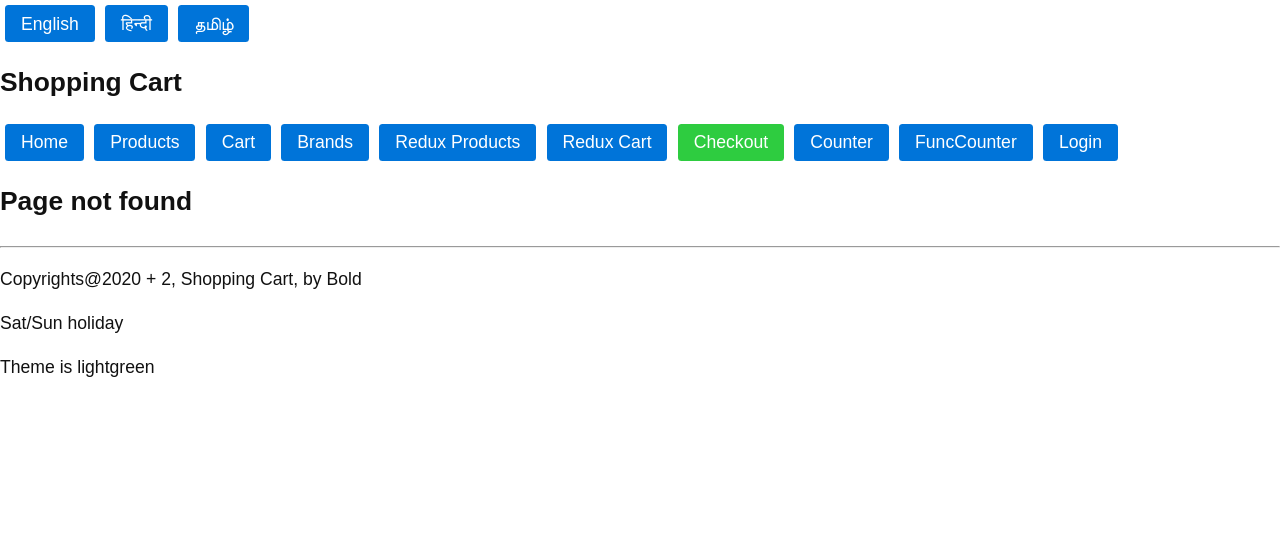
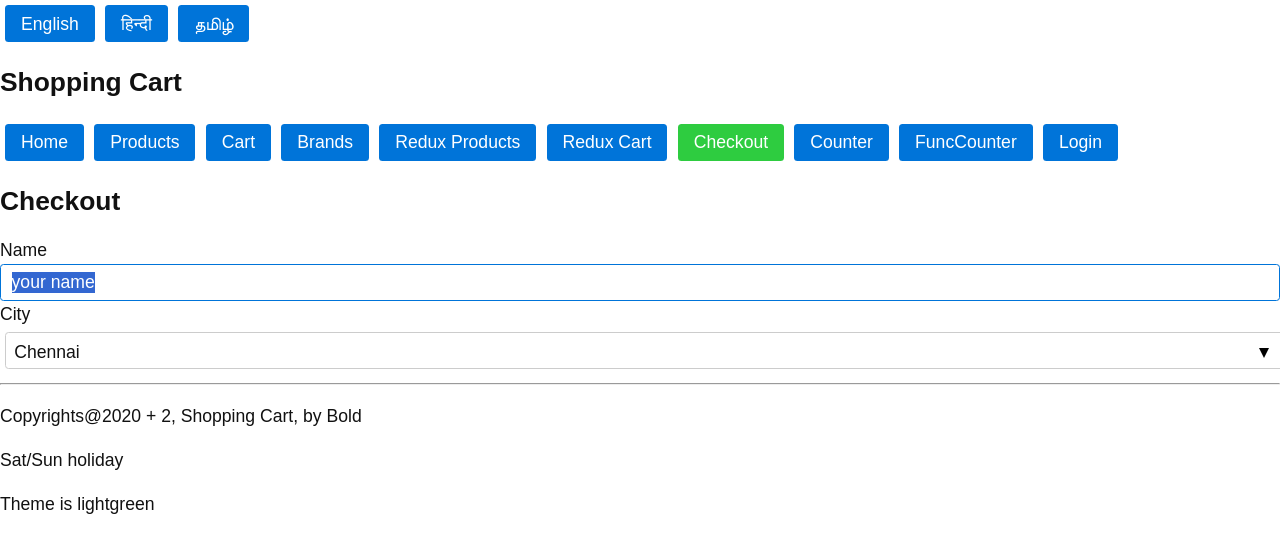
Before and after one commit to nodesense/bold-july-2022, a React (Create React App) app: page /checkout in a window 1280 px wide. Shown: the top 552 px of the page. Built offline with nearby package versions, Linux system fonts and the light colour scheme.

Commit message:
createRef, route, context

```diff
--- a/src/app/App.js
+++ b/src/app/App.js
@@ -11,6 +11,7 @@ import ProductList from './components/ProductList';
 import ThemeContext from './contexts/ThemeContext';
 import LangContext, { English, Hindi, Tamil } from './contexts/LangContext';
 import LangRoute from './components/LangRoute';
+import Checkout from './components/Checkout';
 
 
 // class component
@@ -87,6 +88,10 @@ class App extends React.Component {
                         <h2>Brands</h2>
                     </Route>
 
+                    <Route path="/checkout">
+                        <Checkout />
+                    </Route>
+
                     <Route path="/redux-cart">
                         <h2>Reduxt Cart</h2>
                     </Route>
--- a/src/app/components/Checkout.js
+++ b/src/app/components/Checkout.js
@@ -3,7 +3,7 @@
 // working with ref
 import React, {createRef} from 'react';
 
-//Ref - Reference, a reference to DOM Object, a wrapper object
+//Ref - Reference, a reference to Real DOM Object, a wrapper object
 // Ref shall be accessible from componentDidMount onwards
 // Ref is useful to work dom, input element, select element text or focus text
 // Work with chart control with direct dom/canvas,svg etc
@@ -21,15 +21,23 @@ class Checkout extends React.Component {
             city: ''
         }
 
-
+        this.nameRef = createRef()
     }
 
     handleChange = (e) => {
-
+         // take data from real dom changes
+         // then update the state
+         // from state, virtual dom shall be updated
+         // <input name="name" value=../>, target is real dom input/select box
+         const {name, value} = e.target;
+         console.log('change ', name, value)
+         // update state
+         this.setState({ [name]: value})
     }
 
     componentDidMount() {
-
+         this.nameRef.current.focus();
+         this.nameRef.current.select();
     }
 
     render() {
@@ -40,7 +48,7 @@ class Checkout extends React.Component {
                 <form>
                     Name <input name="name" type="text" value={this.state.name}
                             onChange={this.handleChange}
-
+                            ref = {this.nameRef}
                      />
                     City <select name="city" value={this.state.city}   onChange={this.handleChange}>
                         <option value="CH">Chennai</option>
```
